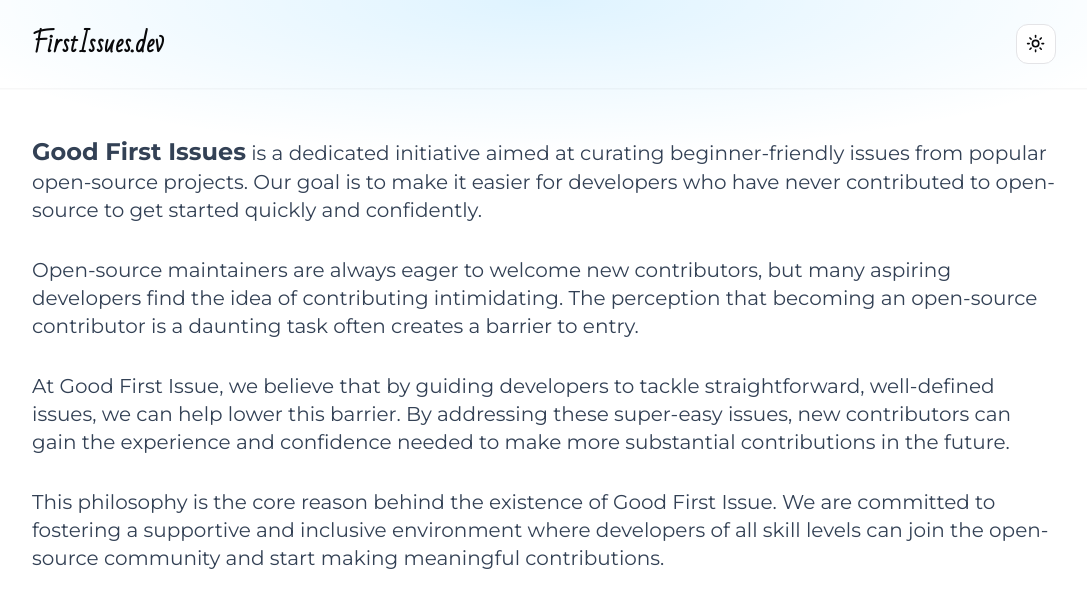
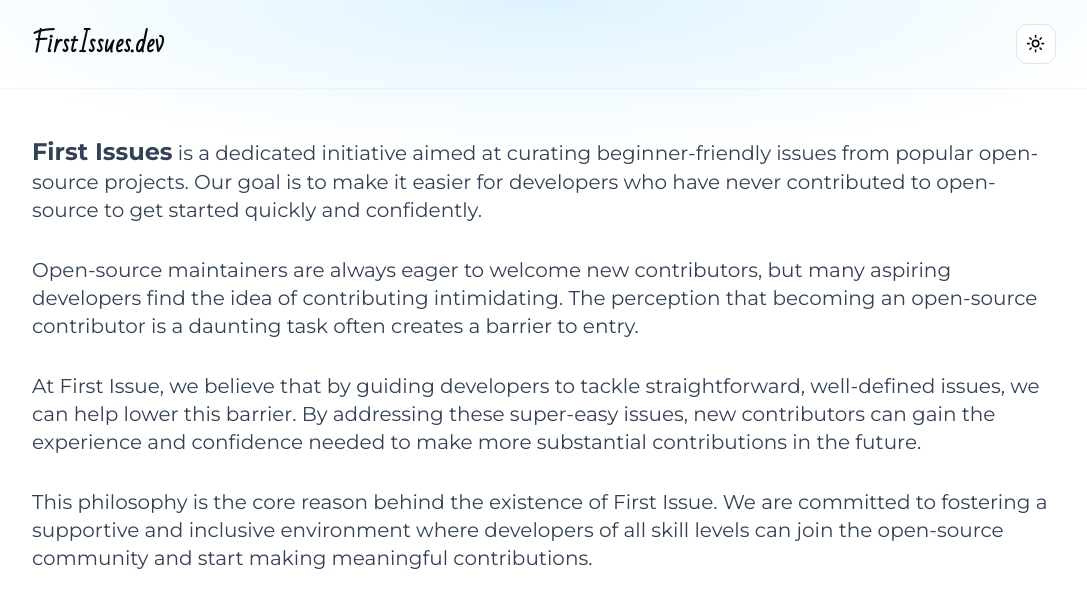
Before and after one commit to aadeshkulkarni/first-issues, a Next.js app: page /about in a window 1280 px wide. Shown: the top 608 px of the page, without its empty margins (96-1183 px from the left). Built offline with nearby package versions, Linux system fonts and the light colour scheme.

Commit message:
chore: Update project name to "First Issues" and fix typos in code and documentation

```diff
--- a/app/(root)/about/page.tsx
+++ b/app/(root)/about/page.tsx
@@ -4,7 +4,7 @@ const About = () => {
   return (
     <div className="flex flex-col gap-8 text-xl text-slate-700 leading-7">
       <p>
-        <strong className="text-2xl">Good First Issues</strong> is a dedicated
+        <strong className="text-2xl">First Issues</strong> is a dedicated
         initiative aimed at curating beginner-friendly issues from popular
         open-source projects. Our goal is to make it easier for developers who
         have never contributed to open-source to get started quickly and
@@ -17,14 +17,14 @@ const About = () => {
         task often creates a barrier to entry.
       </p>
       <p>
-        At Good First Issue, we believe that by guiding developers to tackle
+        At First Issue, we believe that by guiding developers to tackle
         straightforward, well-defined issues, we can help lower this barrier. By
         addressing these super-easy issues, new contributors can gain the
         experience and confidence needed to make more substantial contributions
         in the future.
       </p>
       <p>
-        This philosophy is the core reason behind the existence of Good First
+        This philosophy is the core reason behind the existence of First
         Issue. We are committed to fostering a supportive and inclusive
         environment where developers of all skill levels can join the
         open-source community and start making meaningful contributions.
--- a/app/layout.tsx
+++ b/app/layout.tsx
@@ -7,7 +7,7 @@ import { Toaster } from "@/components/ui/toaster";
 const montserrat = Montserrat({ subsets: ["latin"] });
 
 export const metadata: Metadata = {
-  title: "Good first issues!",
+  title: "First issues!",
   description:
     "Helping developers discover and contribute to outstanding open-source repositories.",
   // [TODO]: Add icon here
```
Also changed, not shown: 1 other file (tests, documents, lock files or other folders).
